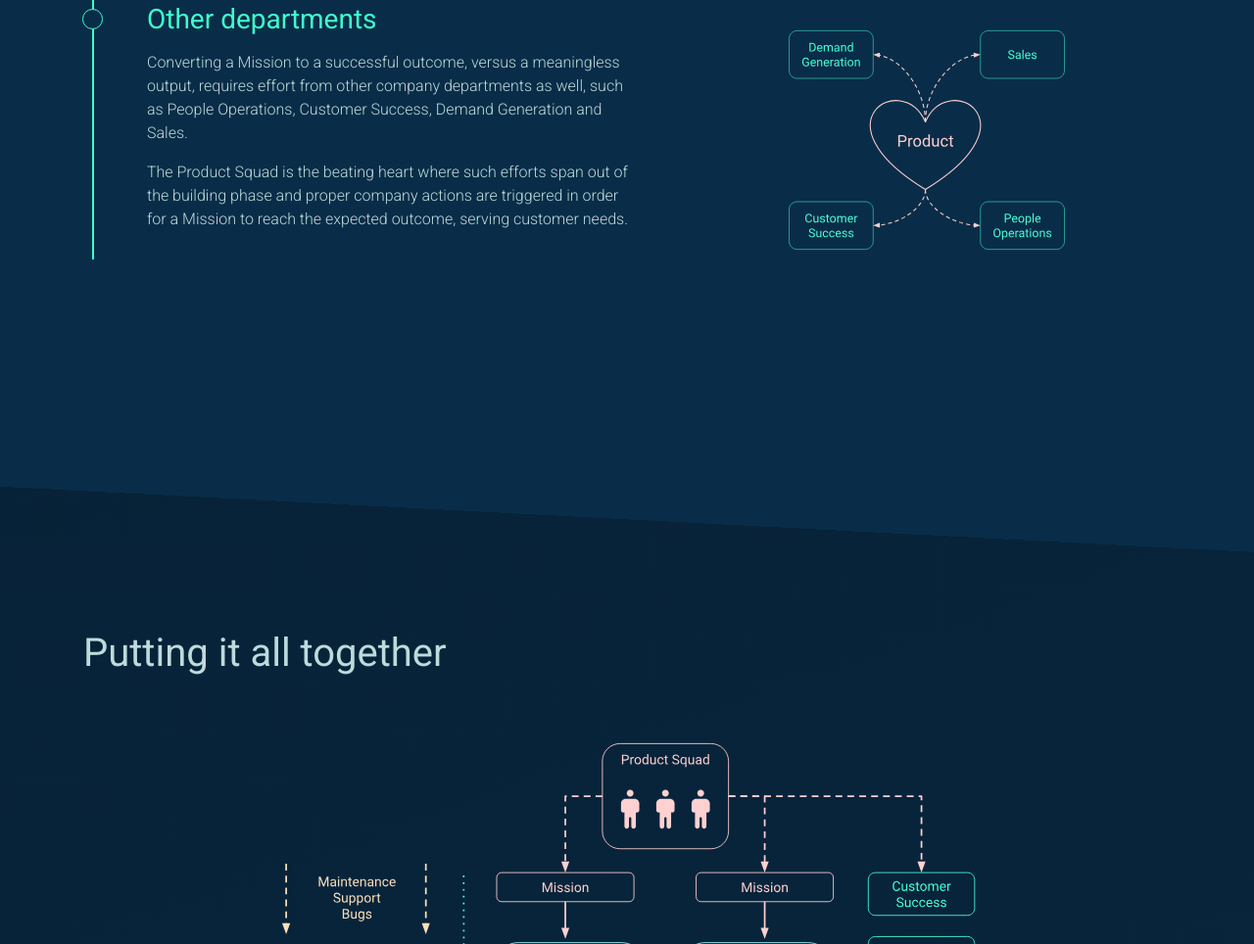
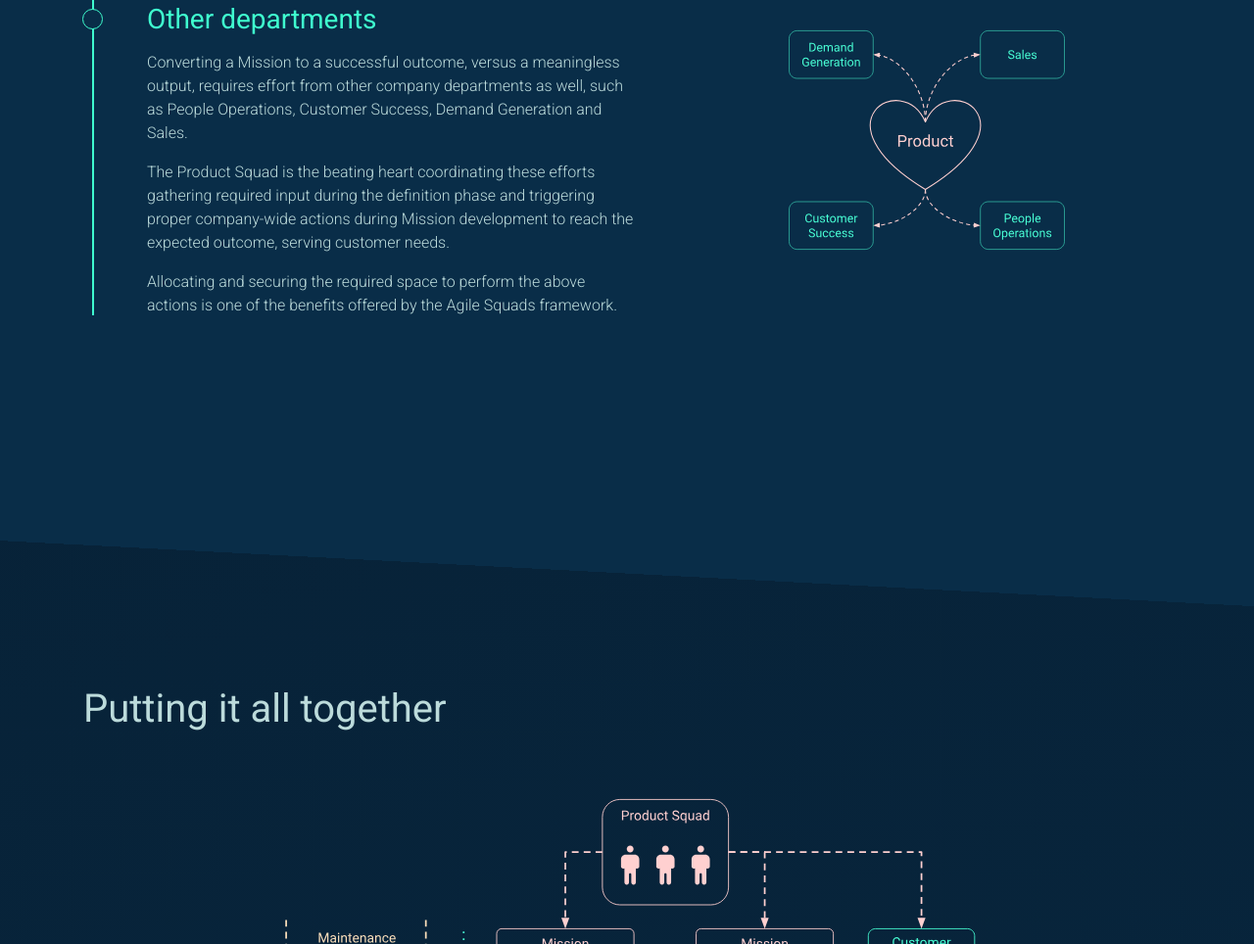
Before and after one commit to agilesquads/agilesquads.github.io, a website built with webpack: page src/html/index.html in a window 1280 px wide. Shown: the part 4642-5606 px from the top of the page at 98% size. Built offline with nearby package versions, Linux system fonts and the light colour scheme.

Commit message:
Tweaking "Other departments" message

```diff
--- a/src/html/partials/home/quickstart.html
+++ b/src/html/partials/home/quickstart.html
@@ -156,9 +156,13 @@
           company departments as well, such as People Operations, Customer Success, Demand Generation and Sales.
         </p>
         <p class="font-weight-light">
-          The Product Squad is the beating heart where such efforts span out of the building phase and
-          proper company actions are triggered in order for a Mission to reach the expected outcome,
-          serving customer needs.
+          The Product Squad is the beating heart coordinating these efforts gathering required input during
+          the definition phase and triggering proper company-wide actions during Mission development to reach the
+          expected outcome, serving customer needs.
+        </p>
+        <p class="font-weight-light">
+          Allocating and securing the required space to perform the above actions is one of the benefits offered by the
+          Agile Squads framework.
         </p>
       </div>
       <div class="col-lg-6 col-md-12 d-flex justify-content-center text-md-left pl-4">
```
